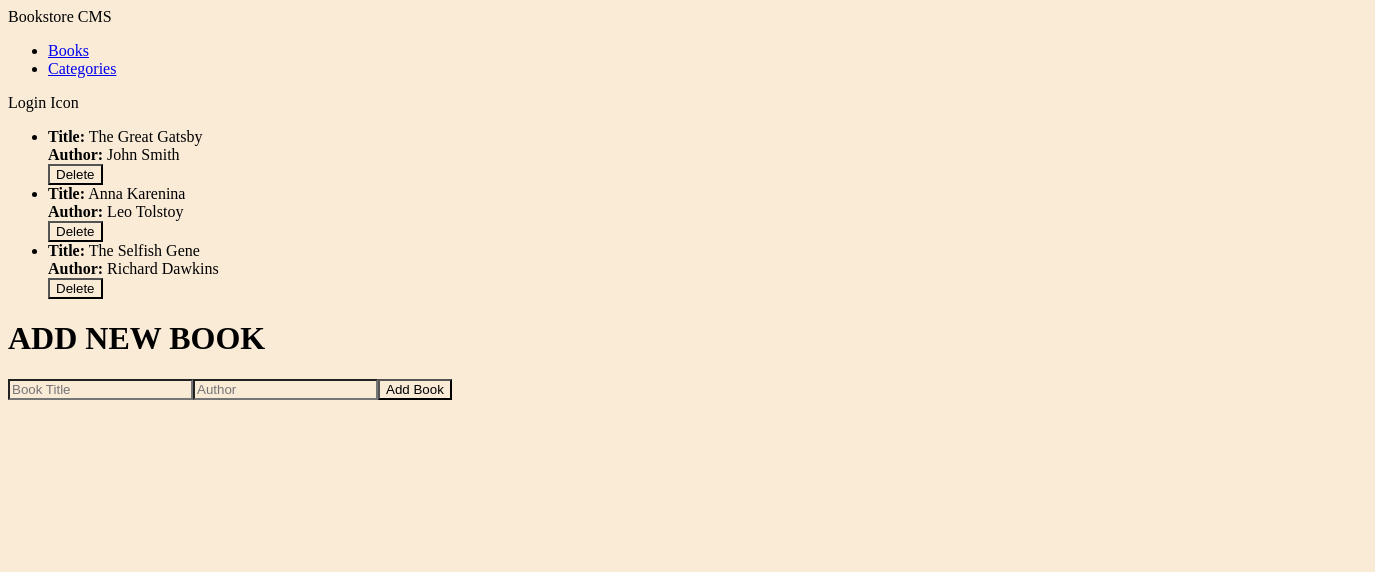
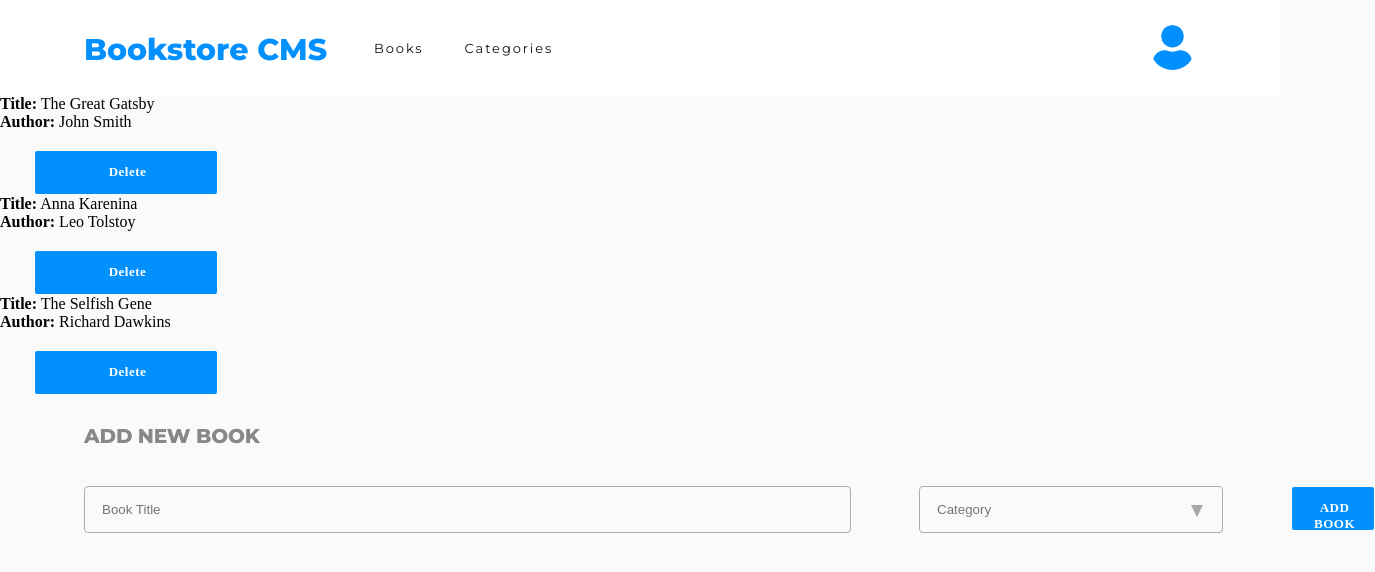
Before and after one commit to rodrigopenayo98/Bookstore-rod, a React (Create React App) app: page / in a window 1280 px wide. Shown: the top 572 px of the page, 1375 px wide, since content can reach past the window. Built offline with nearby package versions, Linux system fonts and the light colour scheme.

Commit message:
add style to nav and form

```diff
--- a/package.json
+++ b/package.json
@@ -11,6 +11,9 @@
     "prop-types": "^15.8.1",
     "react": "^18.2.0",
     "react-dom": "^18.2.0",
+    "react-dropdown": "^1.11.0",
+    "react-dropdown-select": "^4.10.0",
+    "react-icons": "^4.10.1",
     "react-redux": "^8.1.1",
     "react-router-dom": "^6.14.2",
     "react-scripts": "5.0.1",
--- a/public/index.html
+++ b/public/index.html
@@ -3,6 +3,7 @@
   <head>
     <meta charset="utf-8" />
     <link rel="icon" href="%PUBLIC_URL%/favicon.ico" />
+    <link href="https://fonts.googleapis.com/css2?family=Montserrat:wght@400;800&display=swap" rel="stylesheet">
     <meta name="viewport" content="width=device-width, initial-scale=1" />
     <meta name="theme-color" content="#000000" />
     <meta
--- a/src/App.js
+++ b/src/App.js
@@ -1,4 +1,3 @@
-import React from 'react';
 import { BrowserRouter, Route, Routes } from 'react-router-dom';
 import { Provider } from 'react-redux';
 import store from './redux/store';
--- a/src/components/BookForm.js
+++ b/src/components/BookForm.js
@@ -28,22 +28,31 @@ const BookForm = () => {
   };
 
   return (
-    <div>
-      <h1>ADD NEW BOOK</h1>
-      <form>
+    <div className="container-form">
+      <h1 className="title-form">ADD NEW BOOK</h1>
+      <form className="form">
         <input
+          className="input-title-book"
           type="text"
           placeholder="Book Title"
           value={title}
           onChange={(e) => setTitle(e.target.value)}
         />
-        <input
-          type="text"
-          placeholder="Author"
-          value={author}
-          onChange={(e) => setAuthor(e.target.value)}
-        />
-        <Button text="Add Book" handleAddBook={handleAddBook} />
+        <div className="input-container">
+          <div className="input-author-book-container">
+            <input
+              className="input-author-book"
+              type="text"
+              placeholder="Category"
+              value={author}
+              onChange={(e) => setAuthor(e.target.value)}
+            />
+            <div className="dropdown-container">
+              {/* Contenido del dropdown aquí */}
+            </div>
+          </div>
+        </div>
+        <Button text="ADD BOOK" handleAddBook={handleAddBook} />
       </form>
     </div>
   );
--- a/src/components/Button.js
+++ b/src/components/Button.js
@@ -2,7 +2,7 @@ import React from 'react';
 import PropTypes from 'prop-types';
 
 const Button = ({ text, handleAddBook }) => (
-  <button type="button" onClick={handleAddBook}>
+  <button type="button" onClick={handleAddBook} className="button-form">
     {text}
   </button>
 );
--- a/src/components/NavBar.js
+++ b/src/components/NavBar.js
@@ -1,14 +1,23 @@
 import React from 'react';
 import { Link } from 'react-router-dom';
+import { FaUser } from 'react-icons/fa';
 
 const NavBar = () => (
   <nav className="nav">
-    <span className="logo">Bookstore CMS</span>
+    <span className="Bookstore-CMS Text-Style-3">Bookstore CMS</span>
     <ul className="nav-list">
-      <li><Link to="/" className="nav-link">Books</Link></li>
-      <li><Link to="/categories" className="nav-link">Categories</Link></li>
+      <li>
+        <Link to="/" className="nav-link">
+          Books
+        </Link>
+      </li>
+      <li>
+        <Link to="/categories" className="nav-link">
+          Categories
+        </Link>
+      </li>
     </ul>
-    <span className="login-icon">Login Icon</span>
+    <FaUser />
   </nav>
 );
 
--- a/src/styles/index.css
+++ b/src/styles/index.css
@@ -1,3 +1,153 @@
 * {
-  background-color: antiquewhite;
+  background-color: #fafafa;
+  margin: 0px;
+  padding: 0px;
 }
+
+.nav{
+  background-color: #ffffff;
+  display: flex;
+  height: 5.938rem;
+  align-items: center;
+  padding-left: 5.25rem;
+  padding-right: 5.25rem;
+}
+
+.Bookstore-CMS {
+  background-color: #ffffff;
+  width: auto;
+  height: 2.313rem;
+  margin: 0.375rem 2.938rem 0.125rem 0;
+  font-family: Montserrat;
+  font-size: 1.875rem;
+  font-weight: bold;
+  font-stretch: normal;
+  font-style: normal;
+  line-height: normal;
+  letter-spacing: normal;
+  color: #0290ff;
+}
+
+.nav-list{
+  display: flex;
+  background-color: #ffffff;
+  list-style: none;
+}
+
+.nav-list li{
+  background-color: #ffffff;
+}
+
+.nav-link{
+  width: 3.688rem;
+  height: 1rem;
+  margin: 1.125rem 2.563rem 0.688rem 0;
+  font-family: Montserrat;
+  font-size: 0.813rem;
+  font-weight: normal;
+  font-stretch: normal;
+  font-style: normal;
+  line-height: normal;
+  letter-spacing: 1.9px;
+  color: #121212;
+  text-decoration: none;
+  background-color: #ffffff;
+}
+
+.nav svg{
+  cursor: pointer;
+  width: 2.813rem;
+  height: 2.813rem;
+  border-radius: 50%;
+  border: 1px solid #fff;
+  background-color: #fff;
+  color: #0290ff;
+  margin-left: auto;
+}
+
+/* ------form */
+
+.title-form{
+  width: 10.875rem;
+  height: 1.5rem;
+  margin: 1.813rem 32.75rem 1.188rem 0;
+  font-family: Montserrat;
+  font-size: 1.25rem;
+  font-weight: bold;
+  font-stretch: normal;
+  font-style: normal;
+  line-height: normal;
+  letter-spacing: -0.18px;
+  color: #888;
+  width: auto;
+}
+
+.container-form{
+  padding-left: 5.25rem;
+  padding-right: 5.25rem;
+  display: flex;
+  flex-direction: column;
+}
+
+.form{
+  display: flex;
+}
+
+.input-title-book{
+  width: 41.5rem;
+  height: 2.813rem;
+  margin: 1.188rem 2.125rem 0 0;
+  padding: 0rem 35.688rem 0rem 1.063rem;
+  border-radius: 4px;
+  border: solid 1px rgb(174, 173, 173);
+  background-color: var(--white-two);
+}
+
+.input-author-book {
+  width: 17.813rem;
+  height: 2.813rem;
+  margin: 1.188rem 2.125rem 0;
+  padding: 0rem 0rem 0rem 1.063rem;
+  border-radius: 4px;
+  border: solid 1px rgb(174, 173, 173);
+  background-color: var(--white-two);
+  position: relative; /* Cambiamos la posición a relativa */
+  z-index: 2;
+}
+
+.button-form{
+  width: 11.5rem;
+  height: 2.813rem;
+  margin: 1.188rem 0 0 2.125rem;
+  padding: 0.801rem 1.188rem 0.886rem 1.375rem;
+  border-radius: 3px;
+  border: solid 1px #fff;
+  background-color: #0290ff;
+  font-family: Roboto sans-serif;
+  font-size: 0.813rem;
+  font-weight: bold;
+  font-stretch: normal;
+  font-style: normal;
+  line-height: normal;
+  letter-spacing: 0.5px;
+  text-align: center;
+  color: #ffffff;
+}
+
+.dropdown-container {
+  position: absolute;
+  top: 38px;
+  right: 48px;
+  transform: translateX(-50%);
+  width: 0;
+  height: 0;
+  border-left: 6px solid transparent;
+  border-right: 6px solid transparent;
+  border-top: 12px solid #a8a7a7;
+  z-index: 1;
+}
+
+.input-container {
+  position: relative;
+  display: inline-block;
+}
```
Also changed, not shown: src/components/imgs/user-icon.png (added), 1 other file (tests, documents, lock files or other folders).
